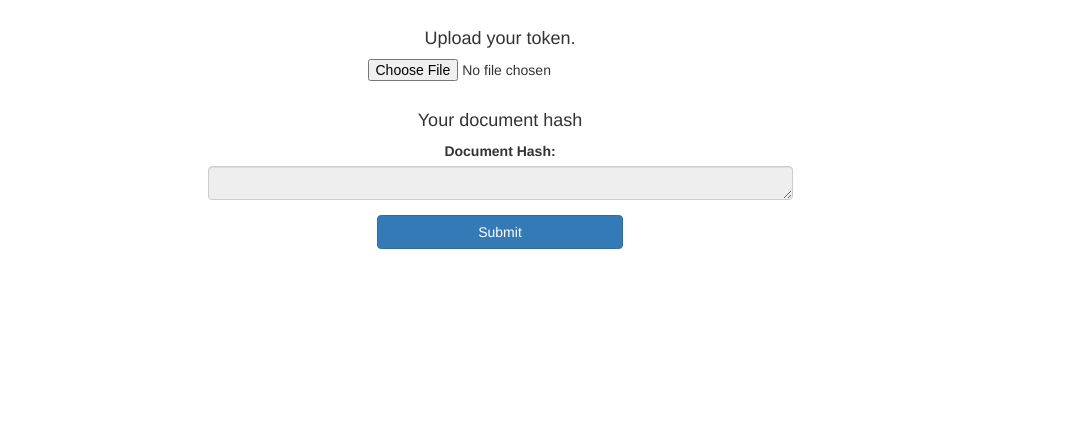
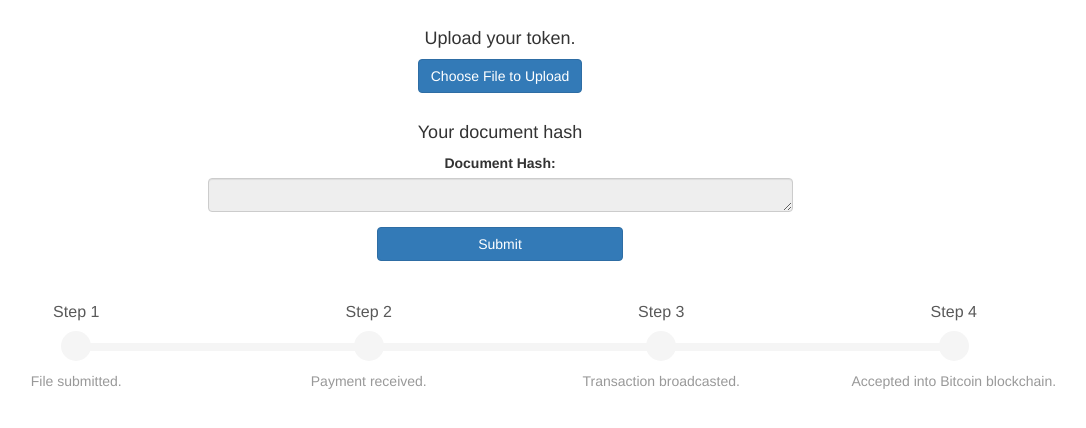
Before and after one commit to weston/seniorproject, a Django app: page /verify_document/ in a window 1280 px wide. Shown: the part 51-479 px from the top of the page, without its empty margins (140-1226 px from the left). Run offline with Django 3.2, Linux system fonts and the light colour scheme; some libraries are stand-ins or nearby versions.

Commit message:
added progress bar and associated javascript and css

```diff
--- a/chronos/submit_document/static/submit_document/site.css
+++ b/chronos/submit_document/static/submit_document/site.css
@@ -1,3 +1,27 @@
 input[type="file"] {
     display: none;
 }
+
+
+.bs-wizard {margin-top: 40px;}
+
+/*Form Wizard*/
+.bs-wizard {border-bottom: solid 1px #e0e0e0; padding: 0 0 10px 0;}
+.bs-wizard > .bs-wizard-step {padding: 0; position: relative;}
+.bs-wizard > .bs-wizard-step + .bs-wizard-step {}
+.bs-wizard > .bs-wizard-step .bs-wizard-stepnum {color: #595959; font-size: 16px; margin-bottom: 5px;}
+.bs-wizard > .bs-wizard-step .bs-wizard-info {color: #999; font-size: 14px;}
+.bs-wizard > .bs-wizard-step > .bs-wizard-dot {position: absolute; width: 30px; height: 30px; display: block; background: #fbe8aa; top: 45px; left: 50%; margin-top: -15px; margin-left: -15px; border-radius: 50%;}
+.bs-wizard > .bs-wizard-step > .bs-wizard-dot:after {content: ' '; width: 14px; height: 14px; background: #fbbd19; border-radius: 50px; position: absolute; top: 8px; left: 8px; }
+.bs-wizard > .bs-wizard-step > .progress {position: relative; border-radius: 0px; height: 8px; box-shadow: none; margin: 20px 0;}
+.bs-wizard > .bs-wizard-step > .progress > .progress-bar {width:0px; box-shadow: none; background: #fbe8aa;}
+.bs-wizard > .bs-wizard-step.complete > .progress > .progress-bar {width:100%;}
+.bs-wizard > .bs-wizard-step.active > .progress > .progress-bar {width:50%;}
+.bs-wizard > .bs-wizard-step:first-child.active > .progress > .progress-bar {width:0%;}
+.bs-wizard > .bs-wizard-step:last-child.active > .progress > .progress-bar {width: 100%;}
+.bs-wizard > .bs-wizard-step.disabled > .bs-wizard-dot {background-color: #f5f5f5;}
+.bs-wizard > .bs-wizard-step.disabled > .bs-wizard-dot:after {opacity: 0;}
+.bs-wizard > .bs-wizard-step:first-child  > .progress {left: 50%; width: 50%;}
+.bs-wizard > .bs-wizard-step:last-child  > .progress {width: 50%;}
+.bs-wizard > .bs-wizard-step.disabled a.bs-wizard-dot{ pointer-events: none; }
+/*END Form Wizard*/
--- a/chronos/submit_document/templates/submit_document/verify_document.html
+++ b/chronos/submit_document/templates/submit_document/verify_document.html
@@ -2,18 +2,20 @@
 
 {% block content %}
 {% load staticfiles %}
+<link rel="stylesheet" type="text/css" href="{% static 'submit_document/site.css' %}" />
 <script src="{% static 'submit_document/FileSaver.js' %}"></script>
 <script src = "http://www.bichlmeier.info/sha256.js"></script>
 <div class="row">
     <center>
-    <center>
     <h4> Upload your token.</h4>
-        <input type="file" id="files" name="files[]"/>
-    </center>
+<label class="btn btn-primary">
+        Choose File to Upload
+          <input type="file" id="files" name="files[]"/>
+      </label>    </center>
     <form action="/submit" method="post" id="verify_form">
         {% csrf_token %}
       <fieldset class="form-group">
-      <br>
+      <br/>
       <center>
         <h4> Your document hash  </h4>
         <label for="text">Document Hash:</label>
@@ -26,9 +28,42 @@
             <div>
                 <textarea readonly hidden='true' id = 'hiddentext'></textarea>
             </div>
+
         </div>
-    </div>
-</div>
+        <div class="container">
+
+
+            <div class="row bs-wizard" style="border-bottom:0;">
+
+                <div class="col-xs-3 bs-wizard-step disabled" id = "prog1">
+                  <div class="text-center bs-wizard-stepnum">Step 1</div>
+                  <div class="progress"><div class="progress-bar"></div></div>
+                  <a href="#" class="bs-wizard-dot" id='dot1'></a>
+                  <div class="bs-wizard-info text-center">File submitted.</div>
+                </div>
+
+                <div class="col-xs-3 bs-wizard-step disabled" id = "prog2"><!-- complete -->
+                  <div class="text-center bs-wizard-stepnum">Step 2</div>
+                  <div class="progress"><div class="progress-bar"></div></div>
+                  <a href="#" class="bs-wizard-dot"></a>
+                  <div class="bs-wizard-info text-center">Payment received.</div>
+                </div>
+
+                <div class="col-xs-3 bs-wizard-step disabled" id = "prog3"><!-- complete -->
+                  <div class="text-center bs-wizard-stepnum">Step 3</div>
+                  <div class="progress"><div class="progress-bar"></div></div>
+                  <a href="#" class="bs-wizard-dot"></a>
+                  <div class="bs-wizard-info text-center">Transaction broadcasted.</div>
+                </div>
+
+                <div class="col-xs-3 bs-wizard-step disabled" id = "prog4"><!-- active -->
+                  <div class="text-center bs-wizard-stepnum">Step 4</div>
+                  <div class="progress"><div class="progress-bar"></div></div>
+                  <a href="#" class="bs-wizard-dot"></a>
+                  <div class="bs-wizard-info text-center">Accepted into Bitcoin blockchain.</div>
+                </div>
+            </div>
+  </div>
 
 
 <script>
@@ -58,7 +93,22 @@
            data: $("#verify_form").serialize(), // serializes the form's elements.
            success: function(data)
            {
-               alert(data['stage']); // show response from the php script.
+               stage = data['stage']; // show response from the php script.
+               console.log(stage)
+                document.getElementById("prog1").className="col-xs-3 bs-wizard-step disabled"
+                document.getElementById("prog2").className="col-xs-3 bs-wizard-step disabled"
+                document.getElementById("prog3").className="col-xs-3 bs-wizard-step disabled"
+                document.getElementById("prog4").className="col-xs-3 bs-wizard-step disabled"
+                if (stage >= 1)
+                  document.getElementById("prog1").className="col-xs-3 bs-wizard-step complete"
+                if (stage >= 2)
+                  document.getElementById("prog2").className="col-xs-3 bs-wizard-step complete"
+
+                if (stage >= 3)
+                  document.getElementById("prog3").className="col-xs-3 bs-wizard-step complete"
+                if (stage >= 4)
+                  document.getElementById("prog4").className="col-xs-3 bs-wizard-step complete"
+
            }
          });
 
--- a/chronos/submit_document/views.py
+++ b/chronos/submit_document/views.py
@@ -7,6 +7,8 @@ from models import User
 import utilities
 from django.shortcuts import redirect
 import json
+from django.core.exceptions import ObjectDoesNotExist
+
 
 
 #Coinbase API
@@ -82,8 +84,16 @@ def verify_document(request):
 def document_query(request):
 	if request.method == 'POST':
 		hash_value = request.POST['text']
-		user = User.objects.get(hash_value=hash_value)
-
+		try:
+			user = User.objects.get(hash_value=hash_value)
+		except ObjectDoesNotExist:
+   			stage_dict = {'stage':0}
+			return HttpResponse(json.dumps(stage_dict), content_type="application/json")
+   		stage = 1
+   		if user.payment_received == True:
+   			stage = 3
+   		#if user.transaction_accepted == True:
+   		#	stage = 4
 		#TODO:figure out which stage the user as at
-		stage_dict = {'stage':1}
+		stage_dict = {'stage':stage}
 		return HttpResponse(json.dumps(stage_dict), content_type="application/json")
```
